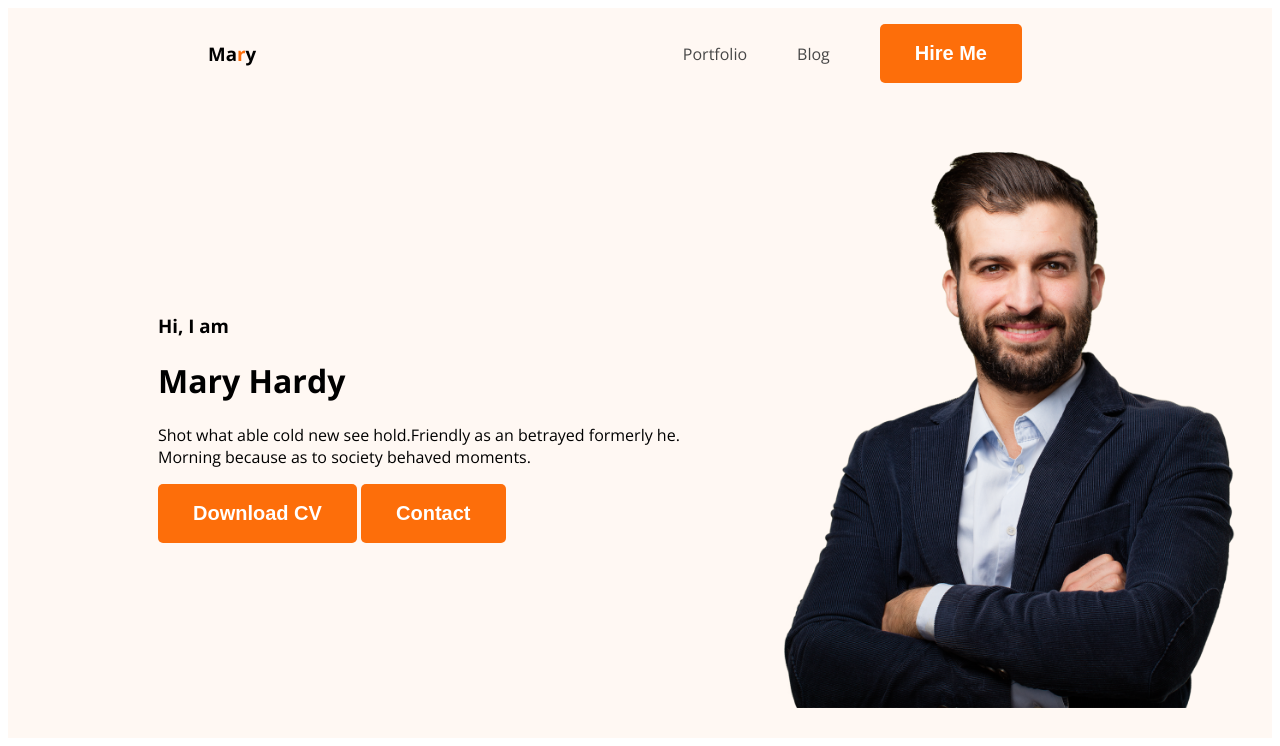
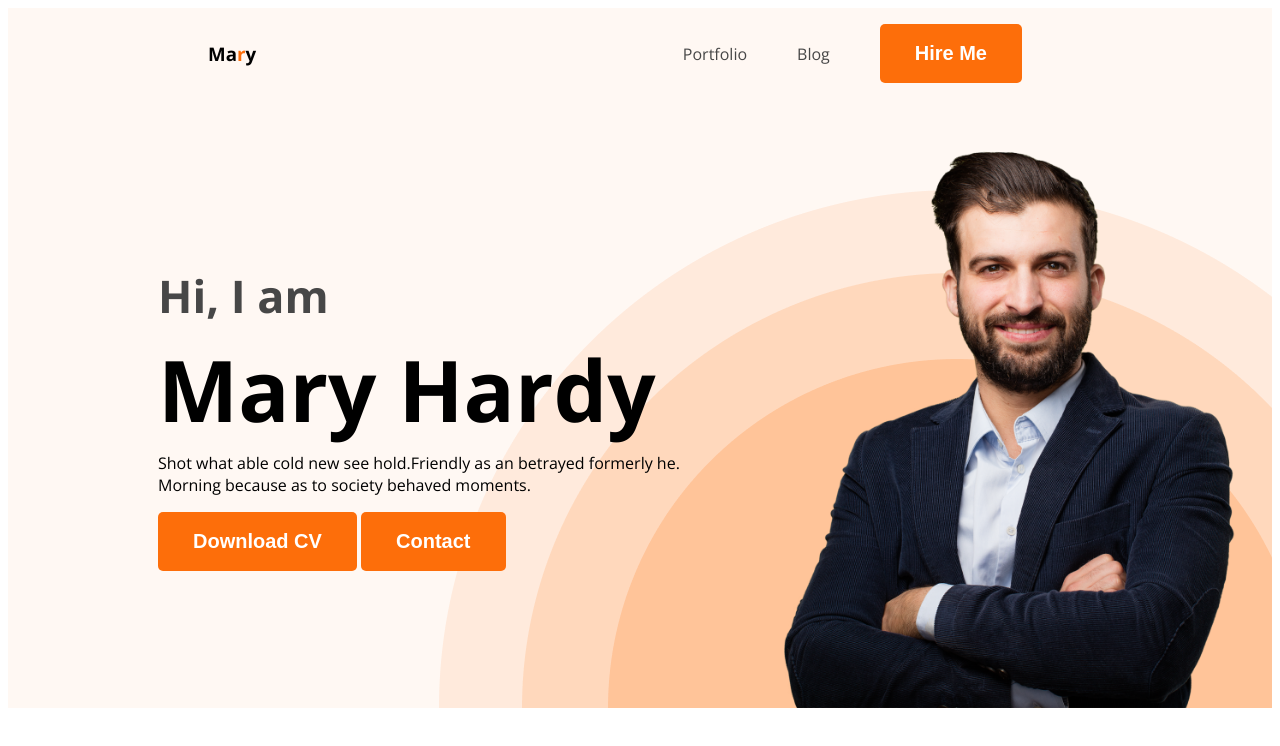
Before and after one commit to Arif54/webdeveloper-portfolio, a plain HTML site: page index.html in a window 1280 px wide. Drawn offline with nearby package versions, Linux system fonts and the light colour scheme.

Commit message:
completed header

```diff
--- a/index.html
+++ b/index.html
@@ -27,7 +27,7 @@
             <div class="banner-content">
                 <h3 class="banner-greeting">Hi, I am</h3>
                 <h1 class="banner-title">Mary Hardy</h1>
-                <p>Shot what able cold new see hold.Friendly as an betrayed formerly he. Morning because as to society behaved moments.</p>
+                <p class="banner-description">Shot what able cold new see hold.Friendly as an betrayed formerly he. Morning because as to society behaved moments.</p>
                 <button class="btn-primary">Download CV</button>
                 <button class="btn-primary">Contact</button>
             </div>
--- a/styles/portfolio.css
+++ b/styles/portfolio.css
@@ -47,13 +47,35 @@ nav a{
 /* header related styles */
 .header{
     background-color: #fff8f3;
+    background-image: url("/images/header_bg.png");
+    background-repeat: no-repeat;
+    background-position: bottom right;
 }
 .banner{
-    padding: 30px 30px 30px 150px;
+    padding: 30px 30px 0px 150px;
     display: flex;
     align-items: center;
+    justify-content: space-between;
 }
-.profile-pic{
+.banner-content{
+    max-width: 500px;
+}
+.banner .profile-pic{
     width: 500px;
 
 }
+.banner-greeting{
+    font-size: 45px;
+    color: #474747;
+    margin: 0;
+}
+.banner-title{
+    font-size: 85px;
+    font-weight: 700;
+    margin-top: 5px;
+    margin-bottom: 0px;
+}
+.banner-description{
+    margin-top: 5px;
+    width: 585px;
+}
```
